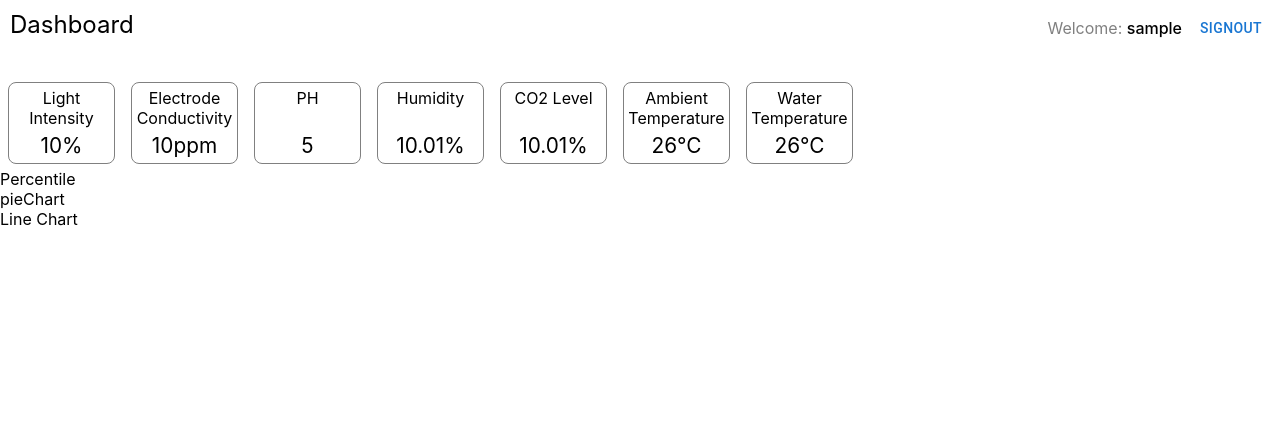
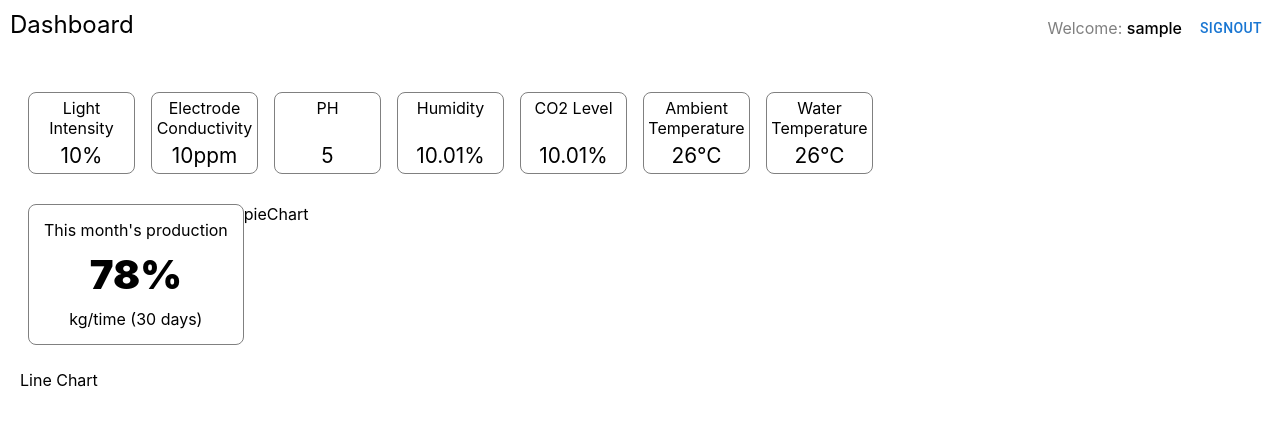
Before and after one commit to dilushamunasinghe/smart-aquaponic-app, a React app in the folder React Web App/smart-aquaponic-web/: page / in a window 1280 px wide. Built offline with nearby package versions, Linux system fonts and the light colour scheme; sample sign-in values are in the browser's storage.

Commit message:
- completed percentile widget

```diff
--- a/React Web App/smart-aquaponic-web/src/components/dashboard/PercentileWidget.js
+++ b/React Web App/smart-aquaponic-web/src/components/dashboard/PercentileWidget.js
@@ -1,9 +1,23 @@
 import React from 'react'
 
-export default function PercentileWidget() {
+export default function PercentileWidget({
+    title,
+    percentage,
+    footer,
+}) {
     return (
-        <div>
-            Percentile
+        <div className='aqua-percentile-widget-container'>
+            <div className='aqua-percentile-widget-title'>
+                {title}
+            </div>
+
+            <div className='aqua-percentile-widget-percentage'>
+                {percentage}%
+            </div>
+
+            <div className='aqua-percentile-widget-footer'>
+                {footer}
+            </div>
         </div>
     )
 }
--- a/React Web App/smart-aquaponic-web/src/pages/Dashboard.js
+++ b/React Web App/smart-aquaponic-web/src/pages/Dashboard.js
@@ -127,7 +127,7 @@ export default class Dashboard extends Component {
         } = this.state;
 
         return (
-            <div>
+            <div className='aqua-dashboard-page-container'>
                 <div className='aqua-dashboard-top-bar-container'>
                     <div className='aqua-dashboard-title'>
                         Dashboard
@@ -148,6 +148,7 @@ export default class Dashboard extends Component {
                 </div>
 
 
+                <div className='aqua-dashboard-main-content-container'>
                     <div>
                         <ReadingsWidget
                             widgetData={{
@@ -162,7 +163,7 @@ export default class Dashboard extends Component {
                         />
                     </div>
 
-                <div>
+                    <div className='aqua-middle-widget-section-container'>
                         <PercentileWidget
                             title="This month's production"
                             percentage={monthlyProduction}
@@ -184,6 +185,7 @@ export default class Dashboard extends Component {
                             data={lineChartData}
                         />
                     </div>
+                </div>
 
             </div>
         )
--- a/React Web App/smart-aquaponic-web/src/styles/dashboard.css
+++ b/React Web App/smart-aquaponic-web/src/styles/dashboard.css
@@ -1,3 +1,11 @@
+.aqua-dashboard-page-container {
+
+}
+
+.aqua-dashboard-main-content-container {
+    padding: 10px 20px;
+}
+
 .aqua-dashboard-top-bar-container {
     display: flex;
     justify-content: space-between;
@@ -25,5 +33,10 @@
 }
 
 .aqua-dashboard-logout-button-container {
+    display: flex;
+}
 
+.aqua-middle-widget-section-container {
+    display: flex;
+    margin: 25px 8px;
 }
--- a/React Web App/smart-aquaponic-web/src/styles/widgets.css
+++ b/React Web App/smart-aquaponic-web/src/styles/widgets.css
@@ -22,3 +22,27 @@
     margin-top: 5px;
     font-size: 1.3rem;
 }
+
+.aqua-percentile-widget-container {
+    display: flex;
+    flex-direction: column;
+    align-items: center;
+    justify-content: center;
+    border: solid 1px grey;
+    padding: 15px 15px;
+    border-radius: 8px;
+}
+
+.aqua-percentile-widget-title {
+
+}
+
+.aqua-percentile-widget-percentage {
+    font-size: 2.5rem;
+    font-weight: 900;
+    margin: 10px 0;
+}
+
+.aqua-percentile-widget-footer {
+
+}
```
Lines whose indentation alone changed are shown as unchanged.
